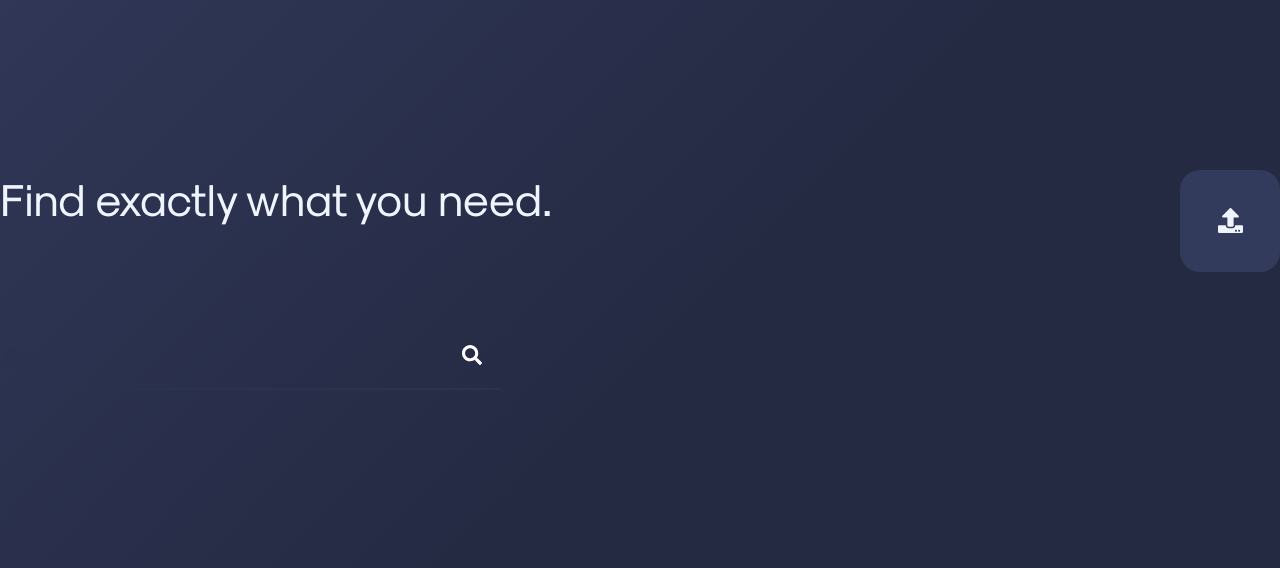
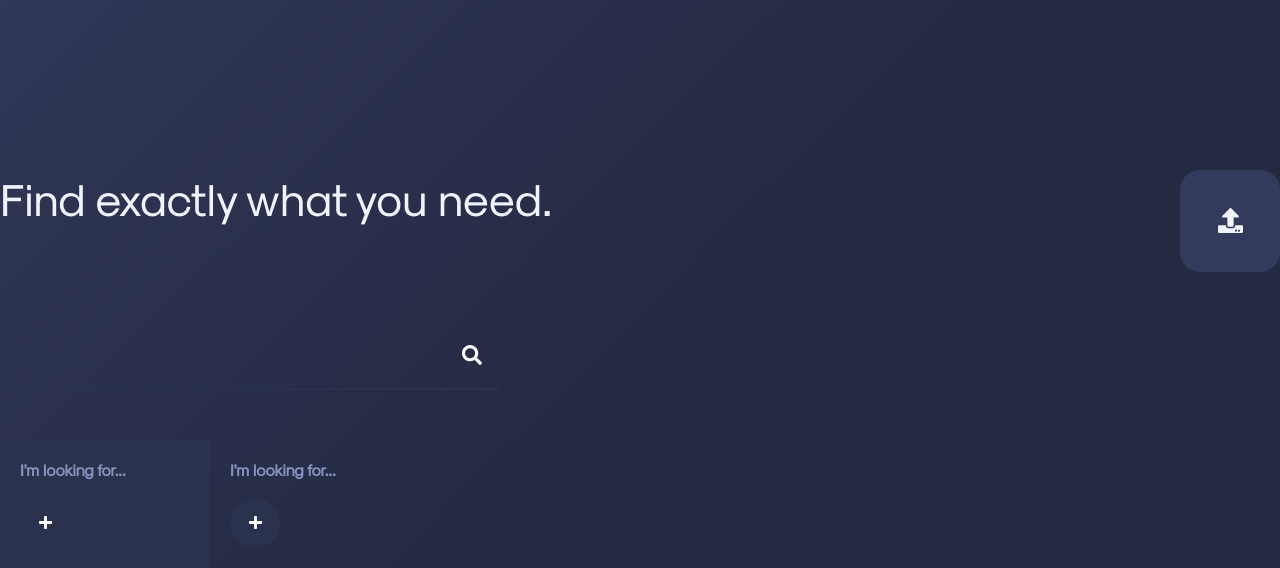
Before and after one commit to yowkah/taggest, a Vue app in the folder client/: page /#/ in a window 1280 px wide. Shown: the top 568 px of the page. Built offline with nearby package versions, Linux system fonts and the light colour scheme; no server answers.

Commit message:
added start of taglist
Co-authored-by: LeviSchouten <levischoutenschool@gmail.com>

```diff
--- a/client/src/App.vue
+++ b/client/src/App.vue
@@ -10,11 +10,17 @@
       </div>
     </div>
     <div><searchbar v-model="searchValue"/></div>
+    <div id="filteringCluster">
+      <taglist class="whitelist"></taglist>
+      <taglist class="blacklist"></taglist>
+      <div class="advanced"></div>
+    </div>
   </div>
 </template>
 
 <script>
 import SearchBar from './components/SearchBar.vue';
+import TagList from './components/TagList.vue';
 
 export default {
   created() {
@@ -27,6 +33,7 @@ export default {
   },
   components: {
     searchbar: SearchBar,
+    taglist: TagList,
   },
 };
 </script>
@@ -82,4 +89,14 @@ body {
 .header {
   padding-bottom: 60px;
 }
+
+.whitelist {
+  background-color: $context-primary-lighter;
+}
+
+#filteringCluster {
+  display: flex;
+  flex-direction: row;
+  margin: 50px 0 0 0;
+}
 </style>
--- a/client/src/components/TagList.vue
+++ b/client/src/components/TagList.vue
@@ -1,43 +1,76 @@
 <template>
-  <el-select
-    filterable
-    :loading="loading"
-    v-model="selectedTags"
-    multiple
-    placeholder="Please enter a keyword"
-  >
-    <el-option v-for="item in options" :key="item" :label="item" :value="item"></el-option>
-  </el-select>
+  <div class="taglist">
+    <h4 slot="title">I'm looking for...</h4>
+    <div class="searchTags">
+      <input />
+      <button>
+      <!-- eslint-disable max-len -->
+        <svg
+          class="svg-inline--fa fa-plus fa-w-14"
+          aria-hidden="true"
+          focusable="false"
+          data-prefix="fas"
+          data-icon="plus"
+          role="img"
+          xmlns="http://www.w3.org/2000/svg"
+          viewBox="0 0 448 512"
+        >
+          <path
+            fill="currentColor"
+            d="M416 208H272V64c0-17.67-14.33-32-32-32h-32c-17.67 0-32 14.33-32 32v144H32c-17.67 0-32 14.33-32 32v32c0 17.67 14.33 32 32 32h144v144c0 17.67 14.33 32 32 32h32c17.67 0 32-14.33 32-32V304h144c17.67 0 32-14.33 32-32v-32c0-17.67-14.33-32-32-32z"
+          />
+        </svg>
+      </button>
+    </div>
+  </div>
 </template>
 
 <script>
-export default {
-  name: 'TagList',
-  data() {
-    return {
-      loading: false,
-    };
-  },
-  props: {
-    isWhitelist: Boolean,
-  },
-  computed: {
-    options() {
-      return this.$store.state.tags;
-    },
-    selectedTags: {
-      get() {
-        const list = this.isWhitelist ? 'whitelist' : 'blacklist';
-        return this.$store.state[list];
-      },
-      set(tags) {
-        const list = this.isWhitelist ? 'WHITELIST' : 'BLACKLIST';
-        this.$store.commit(`SET_${list}`, tags);
-      },
-    },
-  },
-};
+export default {};
 </script>
 
-<style>
+<style lang="scss" scoped>
+.taglist {
+  padding: 20px;
+}
+
+.searchTags {
+  input {
+    background-color: transparent;
+    border: none;
+    outline: none;
+    color: lighten($context-primary, 40);
+  }
+
+  button {
+    background-color: $context-primary;
+    border: none;
+    border-radius: 50%;
+    display: block;
+    height: 50px;
+    width: 50px;
+
+    svg {
+      color: white;
+      height: 15px;
+      width: 15px;
+    }
+
+    div {
+      display: table-cell;
+      vertical-align: middle;
+      text-align: center;
+      color: white;
+      font-size: 2em;
+      line-height: 0;
+      height: 2em;
+      width: 2em;
+    }
+  }
+}
+
+h4 {
+  color: lighten($context-primary, 40);
+  margin: 0;
+}
 </style>
--- a/client/src/views/Upload.vue
+++ b/client/src/views/Upload.vue
@@ -23,7 +23,7 @@
 </template>
 
 <script>
-import TagList from '@/components/TagList.vue';
+import TagList from '../components/TagList.vue';
 
 export default {
   name: 'Upload',
```
